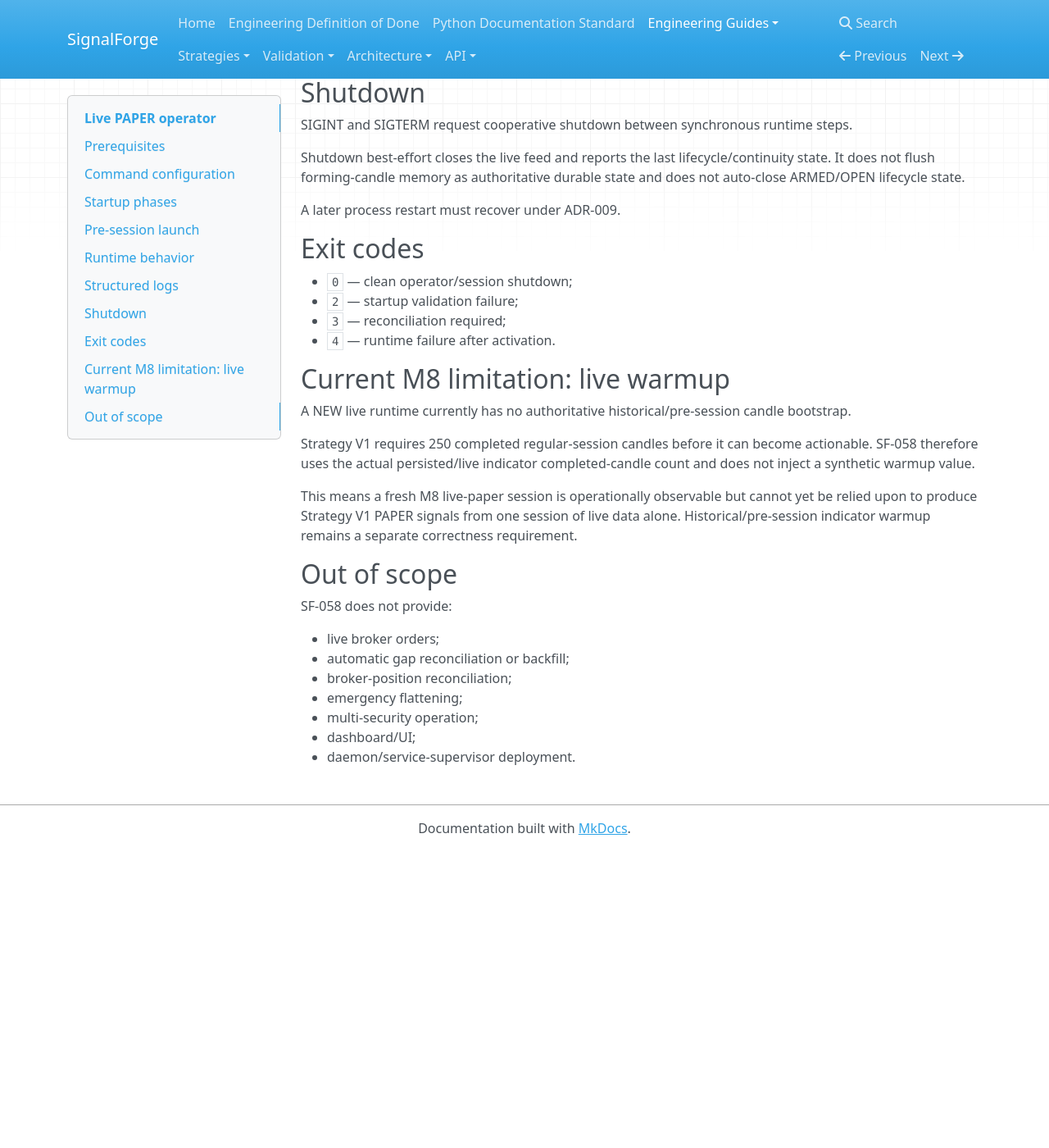
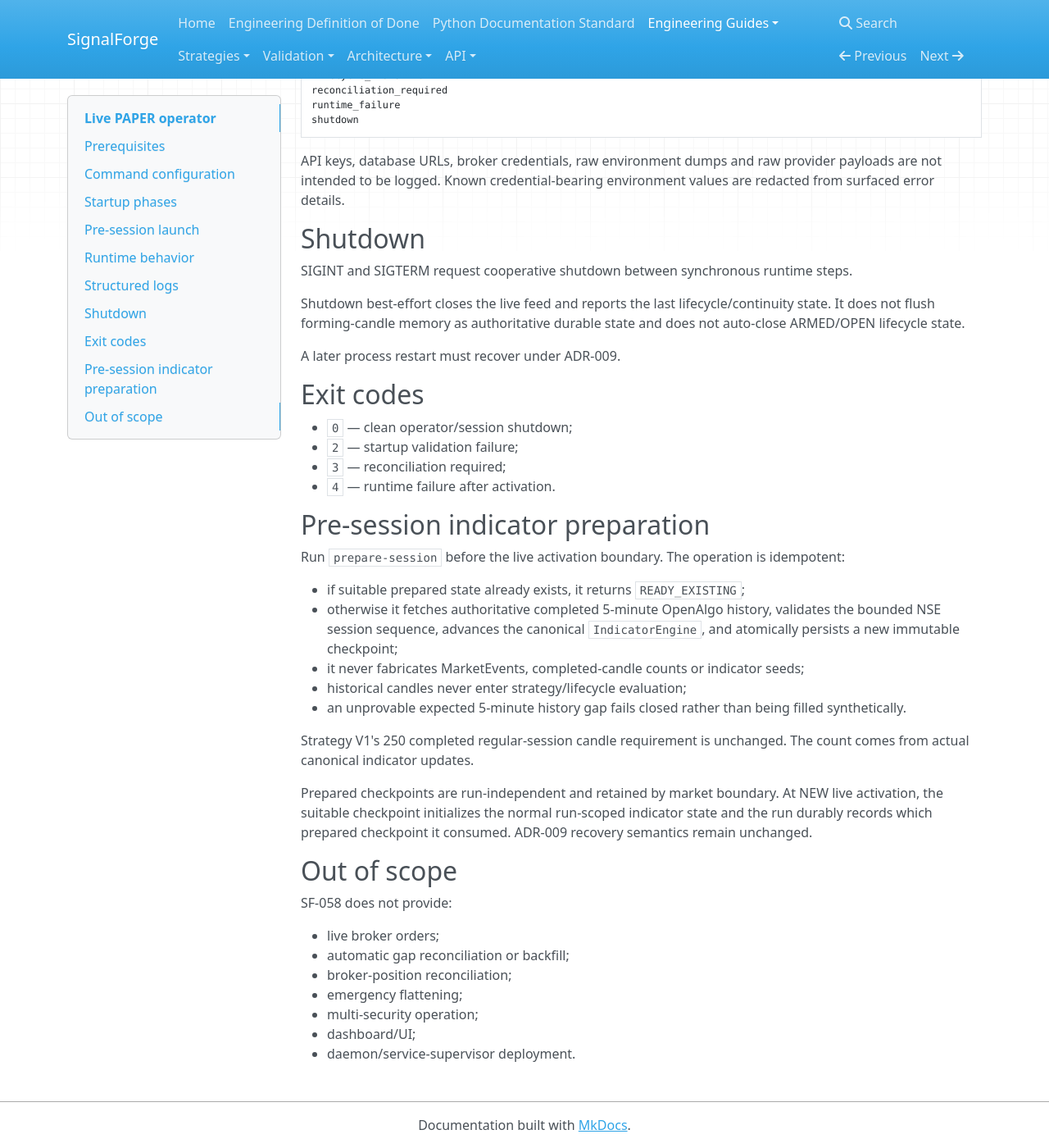
Before and after one commit to harishkamathuk/signalforge, an MkDocs documentation site: the page built from docs/live-paper-operations.md, in a window 1280 px wide and 1400 px high, scrolled down 2439 px. Shown: the whole window at 82% size. Built offline with MkDocs 1.6.1, drawn with Linux system fonts in a browser that asks for light colours; nearby versions of some CDN libraries; before the commit the page ends 3477 px from its top, so only the background shows below that; some of the changed text lies outside the part shown.

Commit message:
SF-073 document pre-session preparation operations

````diff
--- a/docs/live-paper-operations.md
+++ b/docs/live-paper-operations.md
@@ -1,10 +1,14 @@
 # Live PAPER operator
 
-SF-058 adds the operator-facing command for one configured NSE security:
+SF-058/SF-073 expose a two-stage operator flow for one configured NSE security:
 
 ```bash
+signalforge prepare-session --config path/to/live-paper.json
 signalforge live-paper --config path/to/live-paper.json
 ```
+
+`prepare-session` establishes or verifies trustworthy indicator readiness before the target
+session. `live-paper` consumes that prepared state; it never fetches history implicitly.
 
 The command is **PAPER only**. It has no option that enables broker order placement.
 
@@ -16,7 +20,9 @@
 - OpenAlgo must be configured and have an active broker session;
 - the configured instrument must resolve as one exact NSE cash equity;
 - the strategy/config identity must be valid;
-- no unresolved prior live PAPER run may require ADR-009 reconciliation.
+- no unresolved prior live PAPER run may require ADR-009 reconciliation;
+- a suitable immutable `PreparedIndicatorCheckpoint` must exist through the final completed
+  5-minute candle of the immediately preceding NSE trading session.
 
 SignalForge does not auto-load `.env` files.
 
@@ -59,9 +65,11 @@
 2. PostgreSQL connectivity;
 3. read-only OpenAlgo preflight;
 4. current-trading-date NSE reference/tick metadata;
-5. durable M7 recovery status.
+5. durable M7 recovery status;
+6. prepared-indicator checkpoint suitability for the target NSE session.
 
-No WebSocket subscription occurs before these checks succeed.
+No WebSocket subscription occurs before these checks succeed. Missing, stale, incompatible,
+non-ready, broken-continuity or invalid-provenance prepared state fails closed.
 
 If the same deterministic live-paper run is already RESUMABLE, the command reports
 `reconciliation_required` and does not start market processing.
@@ -132,17 +140,24 @@
 - `3` — reconciliation required;
 - `4` — runtime failure after activation.
 
-## Current M8 limitation: live warmup
+## Pre-session indicator preparation
 
-A NEW live runtime currently has no authoritative historical/pre-session candle bootstrap.
+Run `prepare-session` before the live activation boundary. The operation is idempotent:
 
-Strategy V1 requires 250 completed regular-session candles before it can become actionable.
-SF-058 therefore uses the actual persisted/live indicator completed-candle count and does not inject
-a synthetic warmup value.
+- if suitable prepared state already exists, it returns `READY_EXISTING`;
+- otherwise it fetches authoritative completed 5-minute OpenAlgo history, validates the bounded NSE
+  session sequence, advances the canonical `IndicatorEngine`, and atomically persists a new
+  immutable checkpoint;
+- it never fabricates MarketEvents, completed-candle counts or indicator seeds;
+- historical candles never enter strategy/lifecycle evaluation;
+- an unprovable expected 5-minute history gap fails closed rather than being filled synthetically.
 
-This means a fresh M8 live-paper session is operationally observable but cannot yet be relied upon to
-produce Strategy V1 PAPER signals from one session of live data alone. Historical/pre-session
-indicator warmup remains a separate correctness requirement.
+Strategy V1's 250 completed regular-session candle requirement is unchanged. The count comes from
+actual canonical indicator updates.
+
+Prepared checkpoints are run-independent and retained by market boundary. At NEW live activation,
+the suitable checkpoint initializes the normal run-scoped indicator state and the run durably
+records which prepared checkpoint it consumed. ADR-009 recovery semantics remain unchanged.
 
 ## Out of scope
 
````
